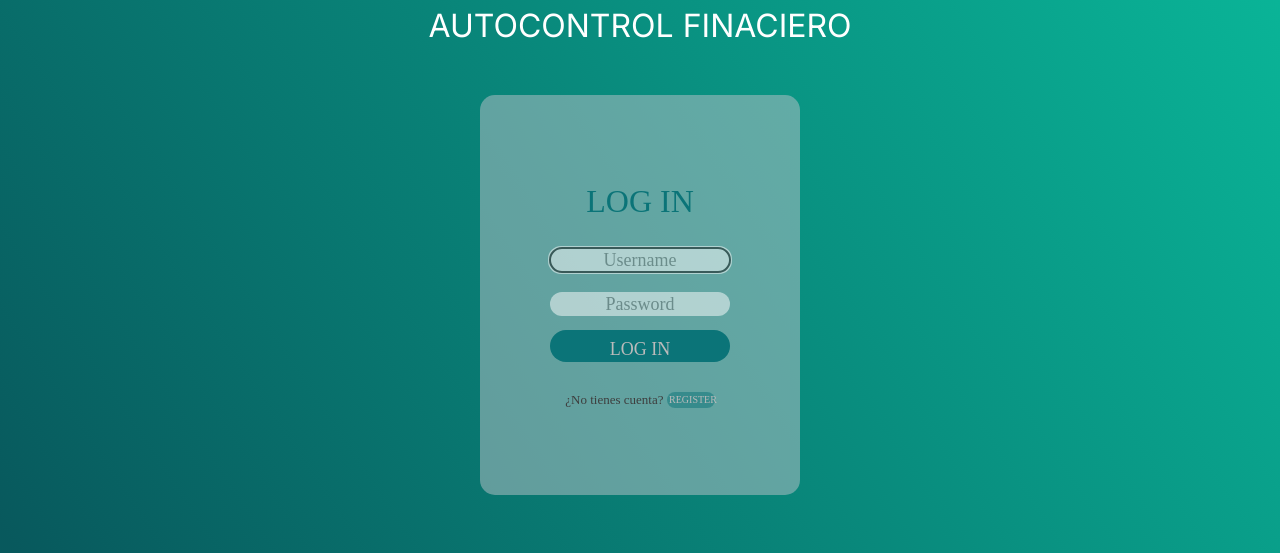
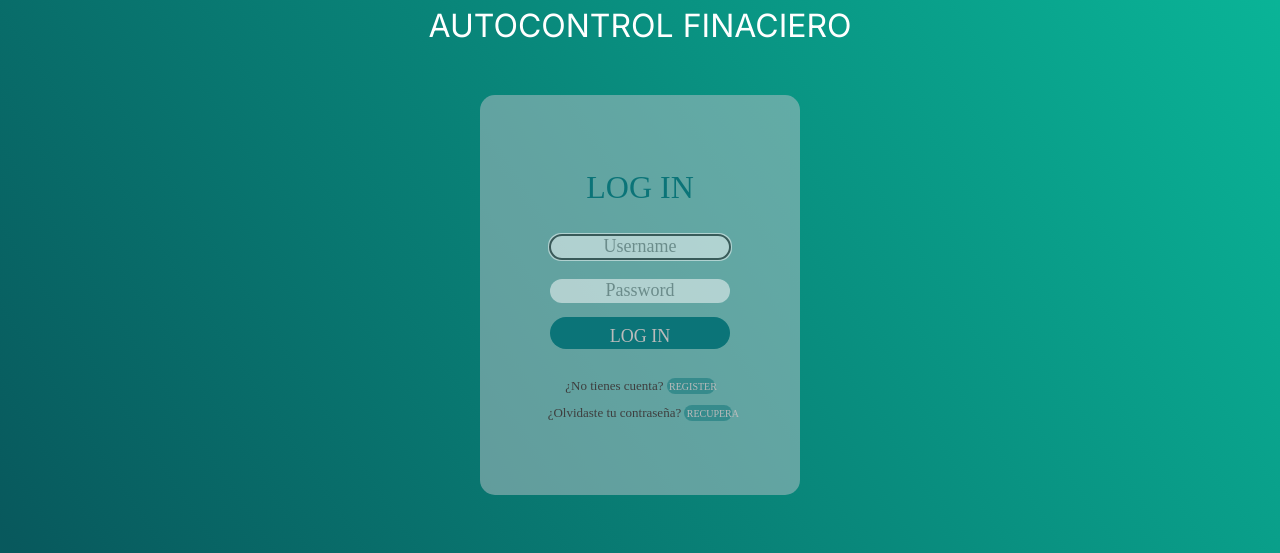
Before and after one commit to DanielCT98/Proyecto-selfcontrol, a Flask app: page /login in a window 1280 px wide. Shown: the part 247-800 px from the top of the page. Run offline with Flask 2, Linux system fonts and the light colour scheme; some libraries are stand-ins or nearby versions; some web fonts are replaced.

Commit message:
register bonito3

```diff
--- a/templates/login.html
+++ b/templates/login.html
@@ -29,6 +29,12 @@
                     REGISTER
                 </a>
             </div>
+            <div class="cuenta">
+                <p> ¿Olvidaste tu contraseña? </p>
+                <a href="/register" class="buttonmini">
+                    RECUPERA
+                </a>
+            </div>
         </div>
     </div>
 </body>
```
